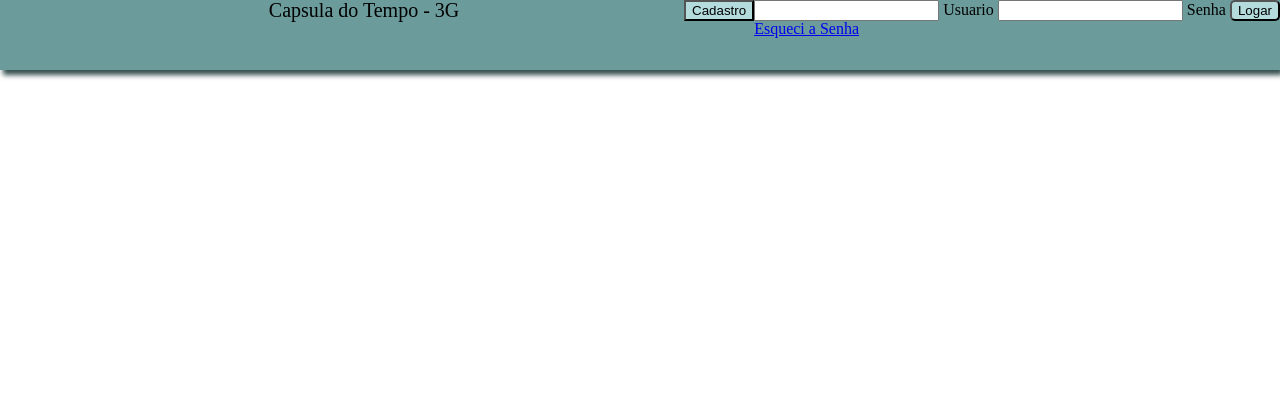
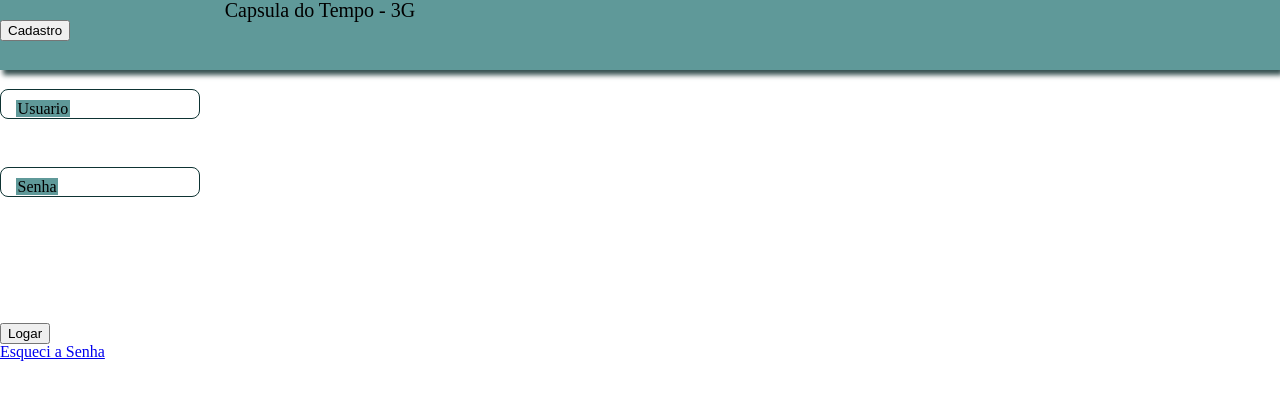
Before and after one commit to Caratapatti/g243g2t, a plain HTML site: page Aula-01/index.html in a window 1280 px wide. Drawn offline with Linux system fonts and the light colour scheme.

Commit message:
Add files via upload

```diff
--- a/Aula-01/estilo/base.css
+++ b/Aula-01/estilo/base.css
@@ -1,23 +1,16 @@
 @import url(reset.css);
+:root {
+    --cor-fundo-barra:  rgb(95, 153, 153);
+}
 .barra{
    width: 100vw;
 }
 .barra_conteudo{
-    background-color: rgb(108, 155, 155);
+    background-color: var(--cor-fundo-barra);
     width: 100vw;
     height: 70px;
-    display: flex;
-    flex-direction: row;
-    justify-content: end;
     color: black;
     box-shadow: 3px 5px 5px rgb(53, 80, 80);
-}
-.btn{
-    background-color: rgb(180, 220, 220);
-    cursor: pointer;
-}
-.login button{
-   border-radius: 5px;
 }
 .barra_info{
     width: 50vw;
@@ -26,3 +19,40 @@
     text-align: center;
     font-size: 20px;
 }
+.campoInput{
+    width: 200px;
+    height: 30px;
+    position: relative;
+    margin: 3rem 0;
+}
+.campoInput input{
+    position: absolute;
+    inset: 0;
+    background-color: transparent;
+    padding: 0 1rem;
+    font-size: 2rem;
+    outline: none;
+    border: 1px solid  rgb(14, 51, 51);
+    border-radius: .5rem;
+    color: black;
+}
+.campoInput label{
+    position: relative;
+    top: 40%;
+    left: 1rem;
+    transform: translateY(-10%);
+    color: black;
+    font-size: 1rem;
+    pointer-events: none;
+    padding: 0 .1rem;
+    background-color: var(--cor-fundo-barra);
+    transition: 200ms ease-in-out top,
+                200ms ease-in-out font-size,
+                200ms ease-in-out color;
+}
+.campoInput input:focus + label,
+.campoInput input:valid + label{
+    top: -10px;
+    font-size: .7rem;
+    color: rgb(7, 7, 7);
+}
--- a/Aula-01/index.html
+++ b/Aula-01/index.html
@@ -21,11 +21,17 @@
     <div class="barra_login">
         <div class="form_base">
             <form class="login">
-                        <input type="text" id="usuario" name="login_usuario">
+                <div class="campoInput">
+                    <input type="text" id="usuario" name="login_usuario"required>
                     <label for="usuario">Usuario</label>
-                        <input type="password" id="senha" name="senha" class="login_usuario">
+                </div>
+     <div class="campoInput">
+        <input type="password" id="senha" name="senha" class="login_usuario" required>
         <label for="senha">Senha</label>
+    </div>
+     <div class="campoInput"></div>
      <button class="btn" type="submit">Logar</button>
+</div>
              </form>
      </div>
      <div class="form_esqueci_senha">
@@ -33,7 +39,6 @@
      </div>
  </div>
 </div>
-
      </header>
 </body>
 </html>
```
Lines whose indentation alone changed are shown as unchanged.
